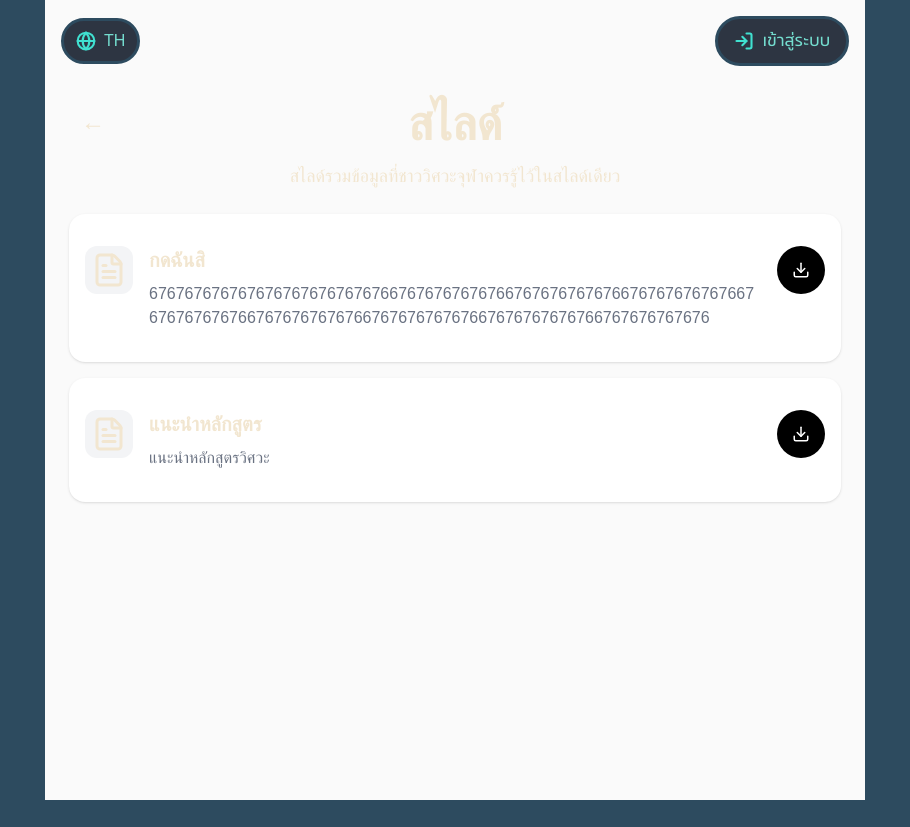
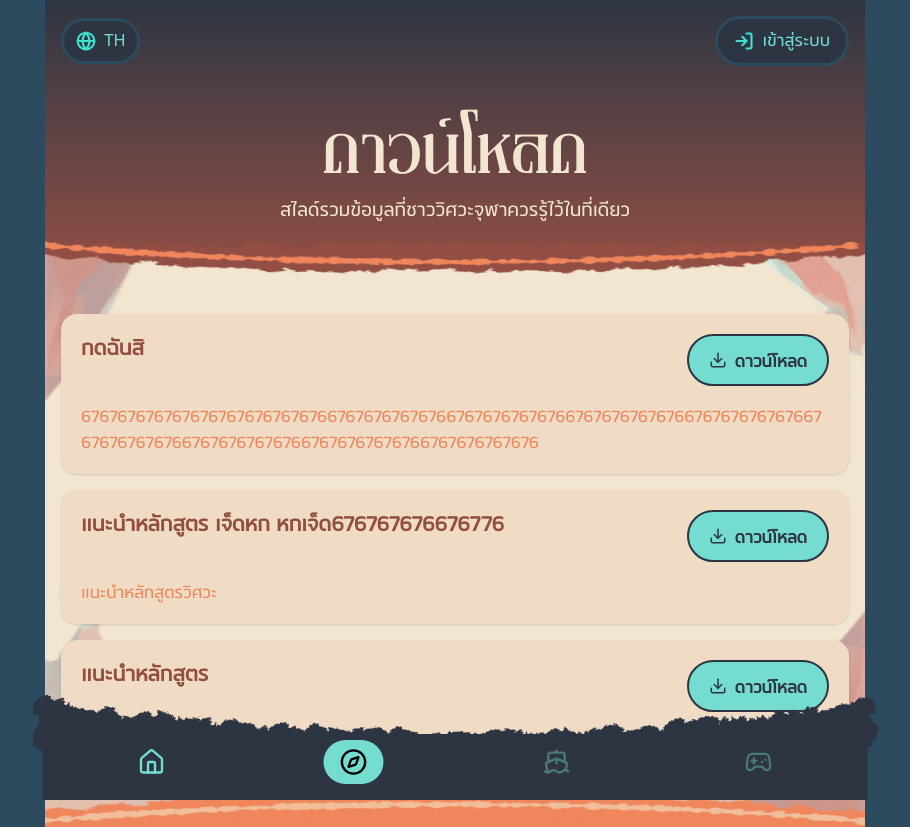
Before and after one commit to IT-Vishnu24th/vishnu24th-website, a Next.js app: page /explore/slide in a window 1280 px wide. Shown: the top 827 px of the page, without its empty margins (185-1095 px from the left). Before the commit the page ends 800 px from the top, so only its background shows below. Built offline with nearby package versions, Linux system fonts and the light colour scheme; no server answers.

Commit message:
style : style ui

```diff
--- a/src/app/explore/slide/page.tsx
+++ b/src/app/explore/slide/page.tsx
@@ -4,86 +4,67 @@ import { Download, FileText } from "lucide-react"
 import { Header } from "@/components/Headers"
 import { SLIDES } from "@/features/slide/const/mock"
 import { useRouter } from "next/navigation"
+import NavigationFooter from "@/components/NavigationFooter"
+import SponsorFooter from "@/components/SponsorFooter"
+import Image from "next/image"
 
 export default function DownloadPage() {
   const router = useRouter()
   return (
-    <div className="mx-auto min-h-screen bg-[#fafafa] pb-8">
-      <Header />
+    <div className="mx-auto min-h-screen pb-8">
+      <div className="bg-gradient-to-b from-midnight to-brownie">
+        <Header />
+        {/* Top Bar */}
+        <div className="relative flex items-center px-4 pb-2">
+          <h1 className="w-full text-center text-8xl font-sov-yeehor">ดาวน์โหลด</h1>
+        </div>
 
-      {/* Top Bar */}
-      <div className="relative flex items-center px-4 pt-4 pb-2">
-        <button
-          onClick={() => router.push("/")}
-          className="absolute left-6 ml-3 text-2xl font-bold"
-          aria-label="กลับ"
-        >
-          ←
-        </button>
-
-        <h1 className="w-full text-center text-5xl font-bold font-serif">สไลด์</h1>
-      </div>
-
-      {/* description */}
-      <div className="px-5 pt-2 pb-6">
-        <p className="text-center text-lg">สไลด์รวมข้อมูลที่ชาววิศวะจุฬาควรรู้ไว้ในสไลด์เดียว</p>
+        {/* description */}
+        <div className="px-5 pt-2">
+          <p className="text-center text-lg font-fc-quantum px-7">
+            สไลด์รวมข้อมูลที่ชาววิศวะจุฬาควรรู้ไว้ในที่เดียว
+          </p>
+        </div>
+        <div className="relative w-full h-10 overflow-hidden mt-3">
+          <Image src="/map/map-line.png" alt="" fill className="object-fill scale-102 z-20" />
+        </div>
       </div>
 
       {/* list */}
-      <div className="flex flex-col gap-4 px-4 mx-2">
+      <div className="relative -mt-5 flex flex-col gap-4 bg-cream px-4 pt-15 pb-10">
+        <Image src="/slide/slide-bg.png" alt="" fill className="pointer-events-none object-fill" />
+
         {SLIDES.map((slide) => (
           <div
             key={slide.id}
-            className="
-              flex
-              gap-4
-              rounded-2xl
-              bg-white
-              px-4
-              py-8
-              shadow-sm
-            "
+            className="relative z-10 rounded-2xl bg-cream-tanned px-5 py-5 shadow-sm font-fc-quantum"
           >
-            <div
-              className="
-                flex
-                h-12
-                w-12
-                items-center
-                justify-center
-                rounded-xl
-                bg-gray-100
-              "
-            >
-              <FileText size={36} />
+            {/* Top */}
+            <div className="flex items-start justify-between gap-4">
+              <h2 className="min-w-0 flex-1 break-words text-xl font-semibold leading-tight text-brownie">
+                {slide.title}
+              </h2>
+
+              <a
+                href={`/slide/slidedownload/${slide.file}`}
+                download
+                target="_blank"
+                className="flex shrink-0 items-center justify-center gap-2 rounded-full border-2 border-midnight bg-turqoise px-5 py-3 font-fc-quantum transition hover:bg-turqoise-light"
+              >
+                <Download size={18} className="text-midnight" />
+                <span className="whitespace-nowrap text-md font-bold text-midnight">ดาวน์โหลด</span>
+              </a>
             </div>
 
-            <div className="min-w-0 flex-1">
-              <h2 className="break-words text-xl font-semibold">{slide.title}</h2>
-
-              <p className="mt-2 break-words text-md text-gray-500">{slide.description}</p>
-            </div>
-
-            <a
-              href={slide.file}
-              download
-              target="_blank"
-              className="
-                flex
-                h-12
-                w-12
-                items-center
-                justify-center
-                rounded-full
-                bg-black
-                text-white
-              "
-            >
-              <Download size={18} />
-            </a>
+            {/* Description */}
+            <p className="mt-4 break-words text-base leading-relaxed text-brick-orange">
+              {slide.description}
+            </p>
           </div>
         ))}
       </div>
+      <SponsorFooter />
+      <NavigationFooter />
     </div>
   )
 }
--- a/src/features/slide/const/mock.ts
+++ b/src/features/slide/const/mock.ts
@@ -11,12 +11,18 @@ export const SLIDES: Slide[] = [
     title: "กดฉันสิ",
     description:
       "67676767676767676767676767667676767676766767676767676676767676767667676767676766767676767676676767676767667676767676766767676767676",
-    file: "/slide/I_love_vishnu.pdf",
+    file: "I_love_vishnu.pdf",
   },
   {
     id: "2",
+    title: "แนะนำหลักสูตร เจ็ดหก หกเจ็ด676767676676776",
+    description: "แนะนำหลักสูตรวิศวะ",
+    file: "nofile",
+  },
+  {
+    id: "3",
     title: "แนะนำหลักสูตร",
     description: "แนะนำหลักสูตรวิศวะ",
-    file: "/slides/nofile",
+    file: "nofile",
   },
 ]
```
Also changed, not shown: public/slide/slide-bg.png (added), 1 other file (tests, documents, lock files or other folders).
